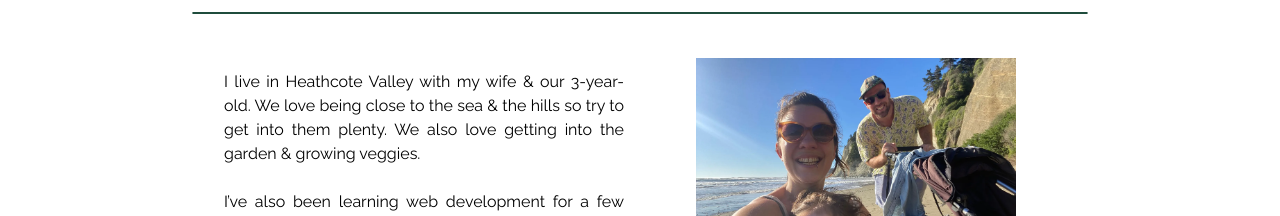
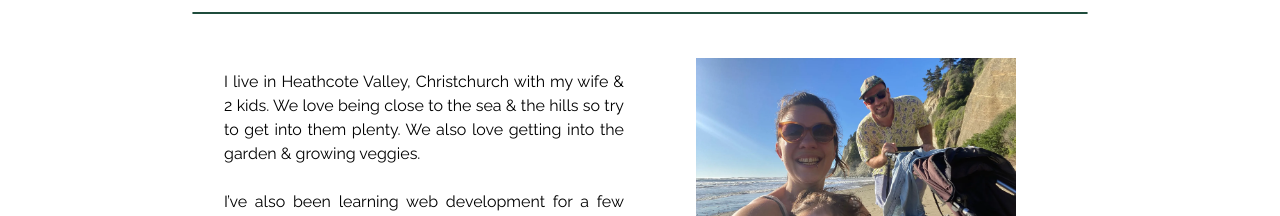
Before and after one commit to andrew-molten/absmassage, a Next.js app: page /about in a window 1280 px wide. Shown: the part 2382-2598 px from the top of the page. Built offline with nearby package versions, Linux system fonts and the light colour scheme.

Commit message:
add sr-only h1s

```diff
--- a/src/app/about/page.tsx
+++ b/src/app/about/page.tsx
@@ -4,12 +4,12 @@ import yogaToes from '../../../images/andrew/yoga-toes.webp'
 import crescentLunge from '../../../images/andrew/Crescent-lunge.webp'
 import massageTable from '../../../images/studio/massage-table.webp'
 import family from '../../../images/andrew/Family.webp'
-import React from 'react'
 import type { Metadata } from 'next'
 
 export const metadata: Metadata = {
-  title: 'About - Andrew Bolton Sports Massage',
-  description: `I'm passionate about pain-free living and creating habits to improve life for better well-being so we can all feel better and have more fun!`,
+  title: 'About Andrew Bolton | Sports Massage Therapist Christchurch',
+  description:
+    'Meet Andrew Bolton, experienced sports & deep tissue massage therapist in Christchurch. 7+ years helping athletes and active people with pain relief and recovery.',
   alternates: {
     canonical: 'https://andrewboltonsportsmassage.com/about',
   },
@@ -19,7 +19,10 @@ function About() {
   return (
     <div>
       <div className="heading-wrapper">
-        <h1 className="heading center italic">About Me</h1>
+        <h1 className="sr-only">
+          About Andrew Bolton - Massage Therapist Christchurch
+        </h1>
+        <h2 className="heading center mt-0 italic">About Me</h2>
       </div>
 
       <div className="content-container">
@@ -152,9 +155,9 @@ function About() {
           <div className="column">
             {/* <h2 className=" p-heading text-xl">Movement</h2> */}
             <p>
-              I live in Heathcote Valley with my wife & our 3-year-old. We love
-              being close to the sea & the hills so try to get into them plenty.
-              We also love getting into the garden & growing veggies.
+              I live in Heathcote Valley, Christchurch with my wife & 2 kids. We
+              love being close to the sea & the hills so try to get into them
+              plenty. We also love getting into the garden & growing veggies.
             </p>
             <p>
               I’ve also been learning web development for a few years, I built
--- a/src/app/page.tsx
+++ b/src/app/page.tsx
@@ -29,9 +29,12 @@ export default function Page() {
     <div>
       <Slider />
       <div className="content-container">
-        <h1 className="text-center text-2xl sm:text-3xl">
+        <h1 className="sr-only">
+          Professional Sports & Deep Tissue Massage in Christchurch
+        </h1>
+        <h2 className="text-center text-2xl sm:text-3xl">
           <strong>Move better. Relieve pain. Relax deeply.</strong>
-        </h1>
+        </h2>
         <span className="mt-6 inline-block text-xl">{`Hi, I’m Andrew.`}</span>
         <h2>
           I have 7 years experience specialising in{' '}
--- a/src/components/Slider.tsx
+++ b/src/components/Slider.tsx
@@ -21,12 +21,11 @@ function Slider() {
       document.querySelectorAll('.slide img'),
     ) as HTMLImageElement[]
     let loadedCount = 0
-    console.log('image length', images.length)
 
     const checkAllLoaded = () => {
       loadedCount++
       console.log(loadedCount)
-      if (loadedCount === images.length) {
+      if (loadedCount === 3 || loadedCount === images.length) {
         const loadedHeights = images.map(
           (image) => (image as HTMLImageElement).offsetHeight,
         )
```
